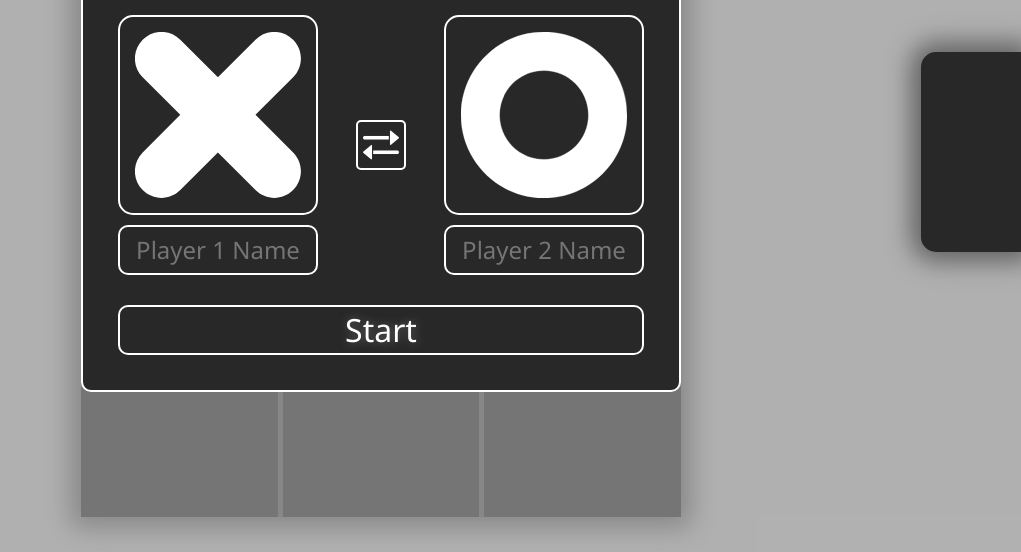
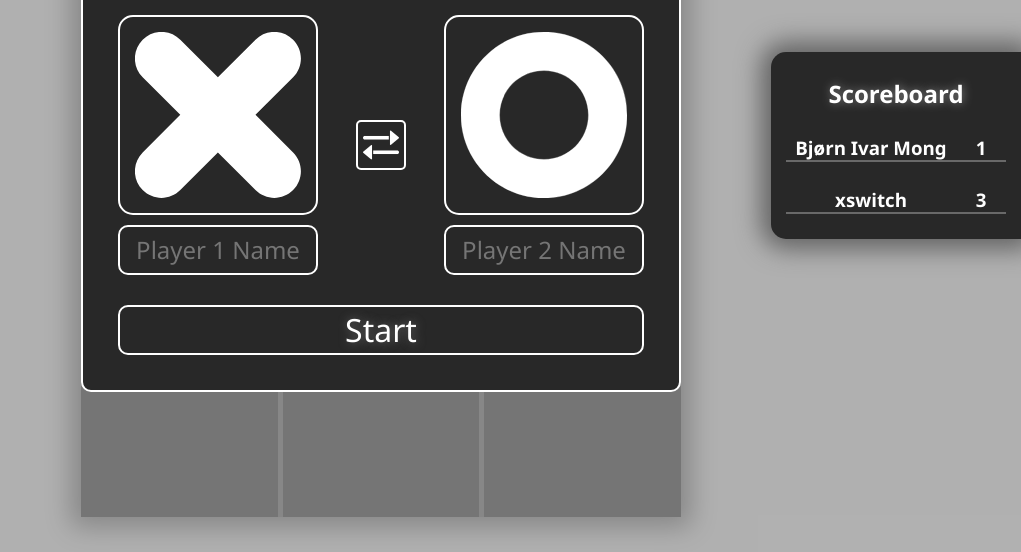
Before and after one commit to xswitch/odin_tictactoe, a plain HTML site: page index.html in a window 1280 px wide. Shown: the part 248-800 px from the top of the page, without its empty margins (259-1280 px from the left). Drawn offline with Linux system fonts and the light colour scheme.

Commit message:
Done styling scoreboard

```diff
--- a/index.html
+++ b/index.html
@@ -45,7 +45,19 @@
         <div class="gameContainer">
         </div>
     </main>
-    <div class="scoreboard"></div>
+    <div class="scoreboard">
+        <div class="title"><h2>Scoreboard</h2></div>
+        <div class="scores">
+            <div class="player1score">
+                <h3 class="name">Bjørn Ivar Mong</h3>
+                <h3>1</h3>
+            </div>
+            <div class="player2score">
+                <h3 class="name">xswitch</h3>
+                <h3>3</h3>
+            </div>
+        </div>
+    </div>
     <div class="turn"></div>
 </body>
 </html>
--- a/style.css
+++ b/style.css
@@ -58,7 +58,9 @@ main {
 /* MODAL */
 
 .menu.show,
-.roundEnd.show {
+.roundEnd.show,
+.scoreboard.show,
+.turn.show {
     visibility: visible;
     opacity: 1;
 }
@@ -264,9 +266,39 @@ div.playerMark {
 .scoreboard {
     top: calc(50% - 100px);
     right: 0;
-    width: 100px;
-    height: 200px;
+    width: 250px;
     background-color: rgba(40, 40, 40, 1);
     z-index: 0;
     border-radius: 15px 0% 0% 15px;
+    display: grid;
+    grid-template-rows: max-content 1fr;
+    grid-template-columns: 1fr;
+    gap: 25px;
+    padding: 25px 15px 25px 15px;
+    align-items: center;
+    justify-content: space-around;
 }
+
+.title>h2 {
+    width: 100%;
+    color: white;
+    text-shadow: gray 1px 0 10px;
+    text-align: center;
+}
+
+.player1score,
+.player2score {
+    display: grid;
+    grid-template-columns: 1fr 50px;
+    justify-items: center;
+    align-items: center;
+    text-align: center;
+    color: white;
+    border-bottom: 2px solid dimgray;
+
+}
+
+.scores {
+    display: grid;
+    gap: 25px;
+}
```
